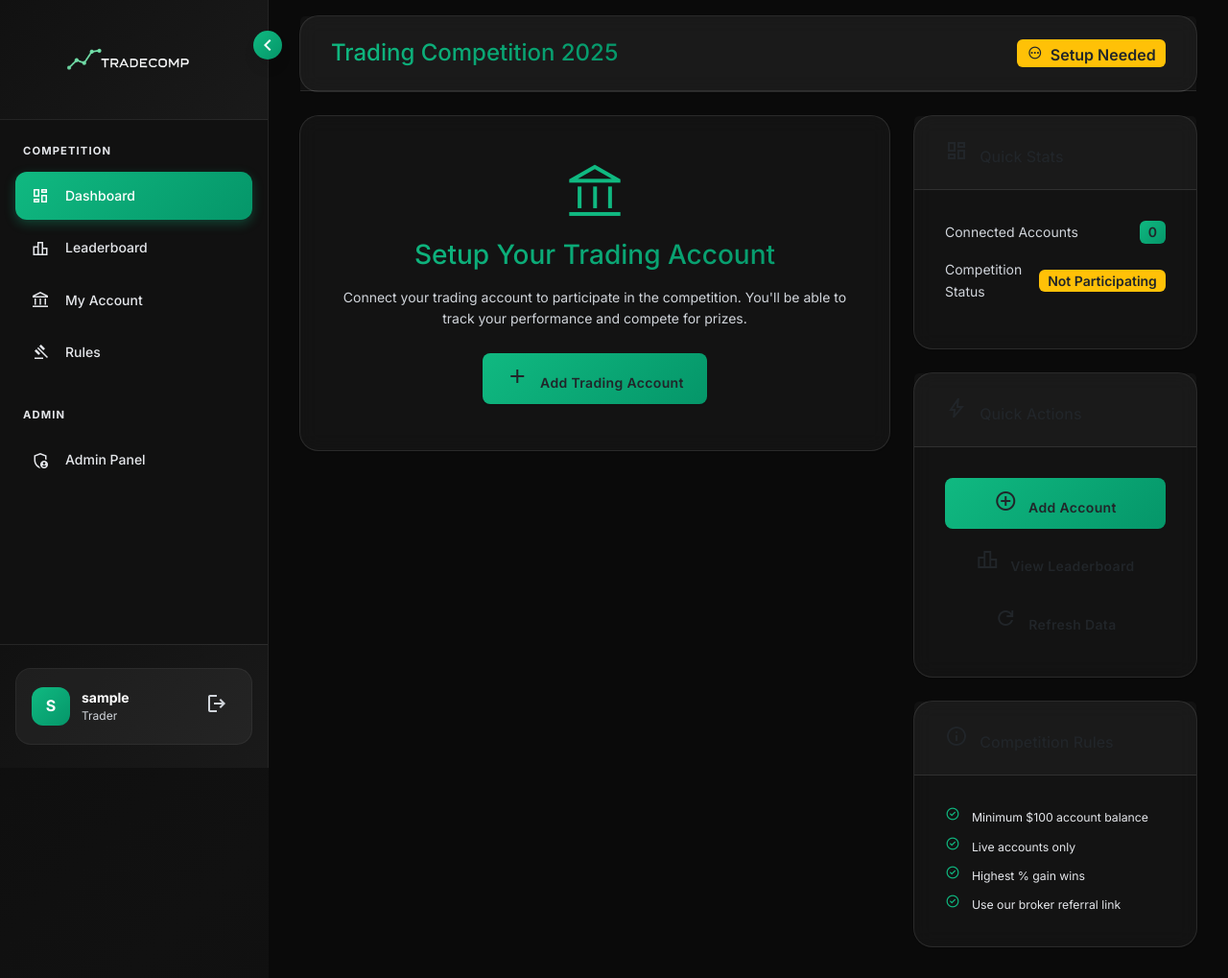
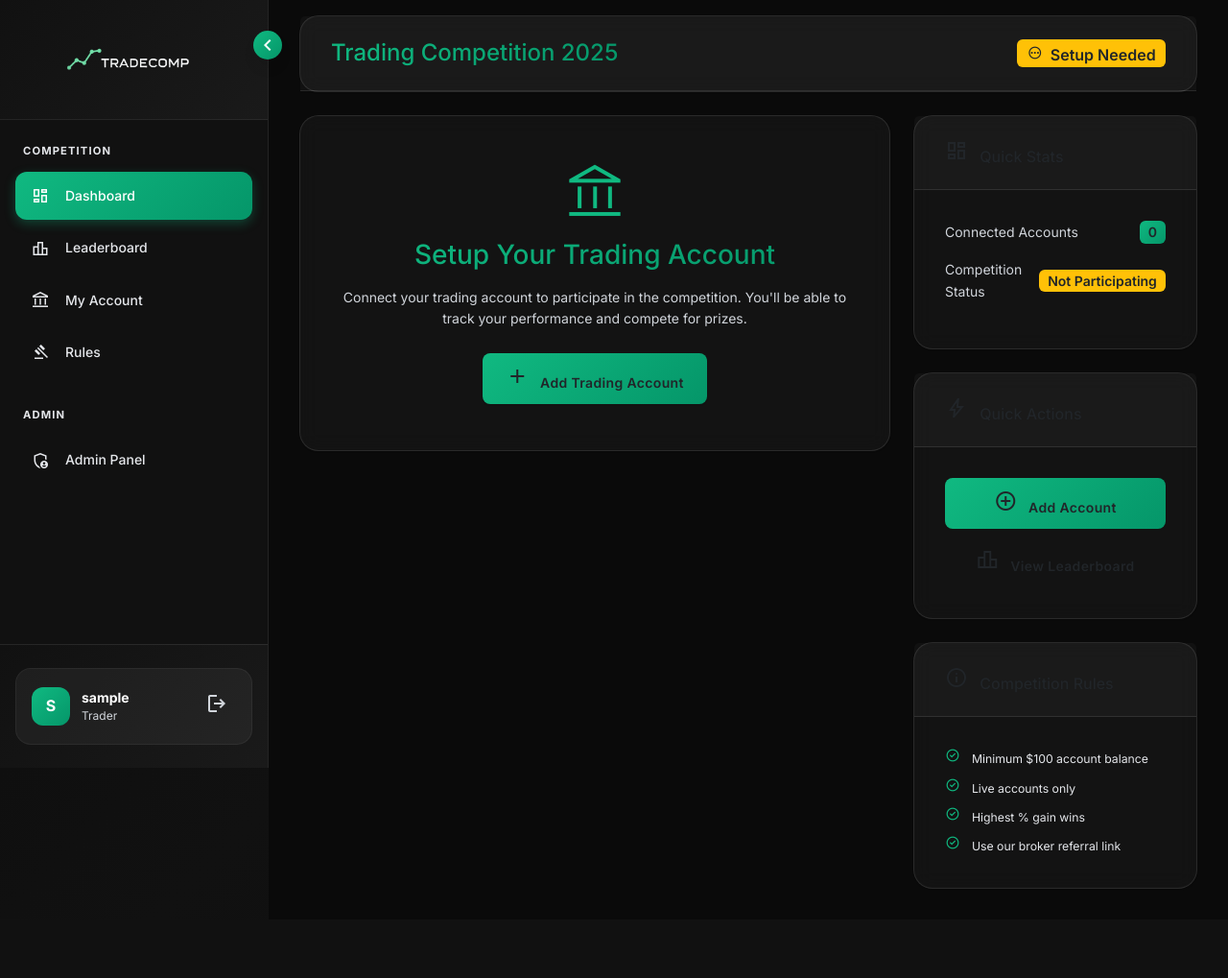
Before and after one commit to Tradersimpulse/tradecomp, a Flask app: page /dashboard in a window 1280 px wide. Shown: the whole page at 96% size. After the commit the page ends 926 px from the top, so only its background shows below. Run offline with Flask 3, Linux system fonts and the light colour scheme; the visitor is signed in with stand-in values (Sample User, id 1); data that the repository does not hold is empty.

Commit message:
Update dashboard.html

```diff
--- a/templates/dashboard.html
+++ b/templates/dashboard.html
@@ -222,11 +222,6 @@
                         <span class="material-symbols-outlined me-2">leaderboard</span>
                         View Leaderboard
                     </a>
-
-                    <button class="btn btn-outline-info" onclick="location.reload()">
-                        <span class="material-symbols-outlined me-2">refresh</span>
-                        Refresh Data
-                    </button>
                 </div>
             </div>
         </div>
```
